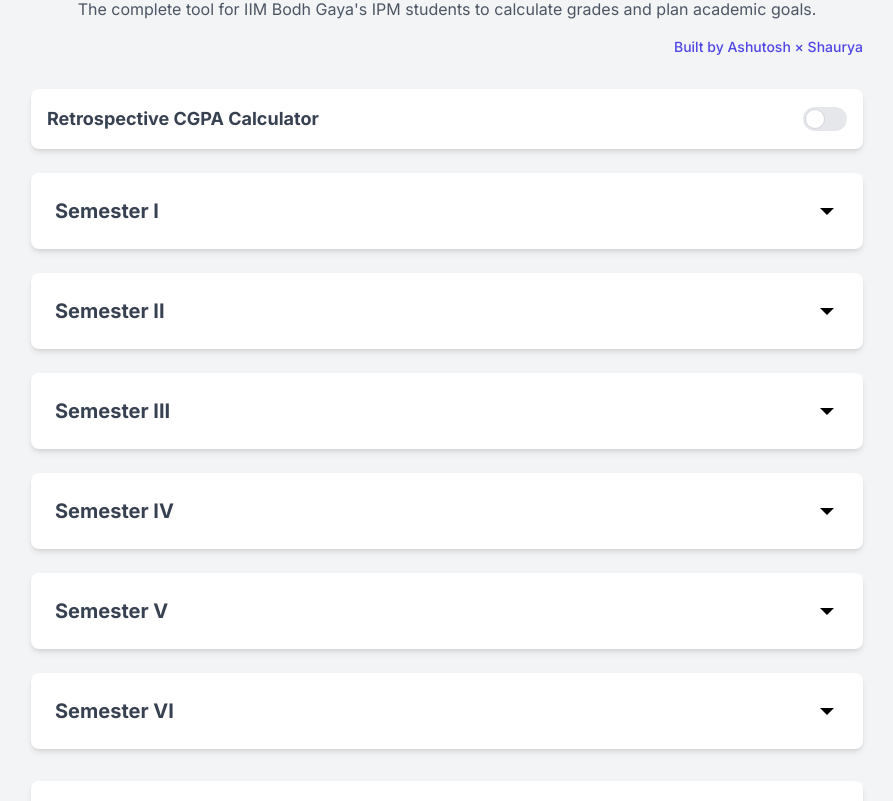
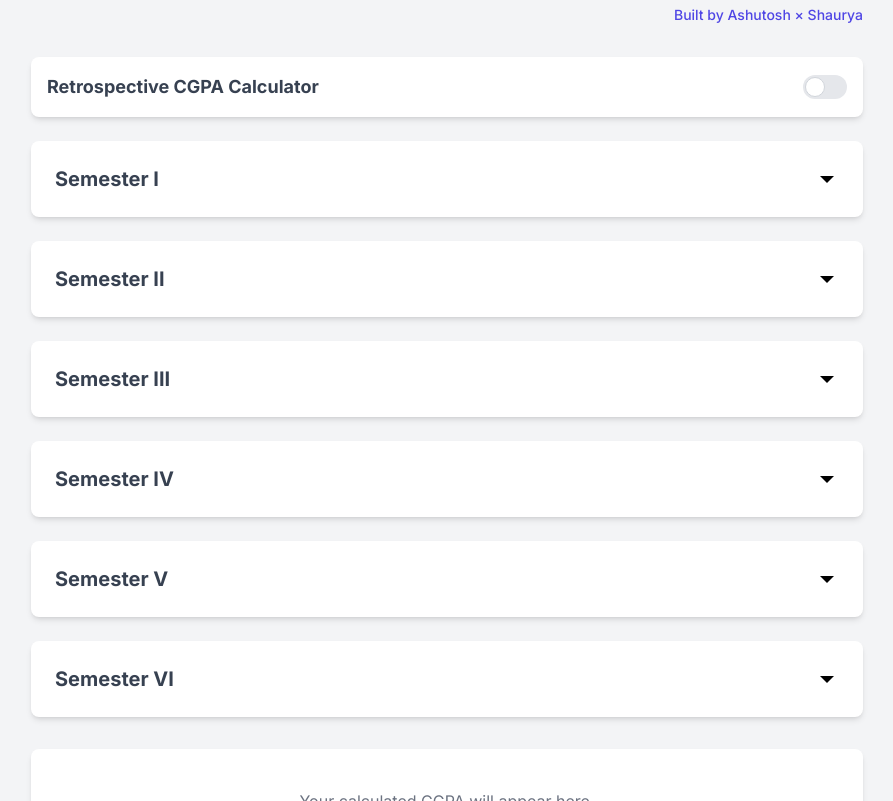
Before and after one commit to iimbgipm/cgpa-calc, a plain HTML site: page index.html in a window 1280 px wide. Shown: the part 83-884 px from the top of the page, without its empty margins (193-1086 px from the left). Drawn offline with nearby package versions, Linux system fonts and the light colour scheme.

Commit message:
Update index.html

```diff
--- a/index.html
+++ b/index.html
@@ -98,7 +98,6 @@
     <div class="container mx-auto p-4 md:p-8 max-w-4xl">
         <header class="text-center mb-4">
             <h1 class="text-3xl md:text-4xl font-bold text-gray-900 dark:text-white">IIM BG IPM CGPA Calculator</h1>
-            <p class="mt-2 text-gray-600 dark:text-gray-400">The complete tool for IIM Bodh Gaya's IPM students to calculate grades and plan academic goals.</p>
         </header>
 
         <div class="text-right mb-8 px-1 md:px-0 text-sm font-medium text-indigo-600 dark:text-indigo-400">Built by Ashutosh × Shaurya</div>
```
